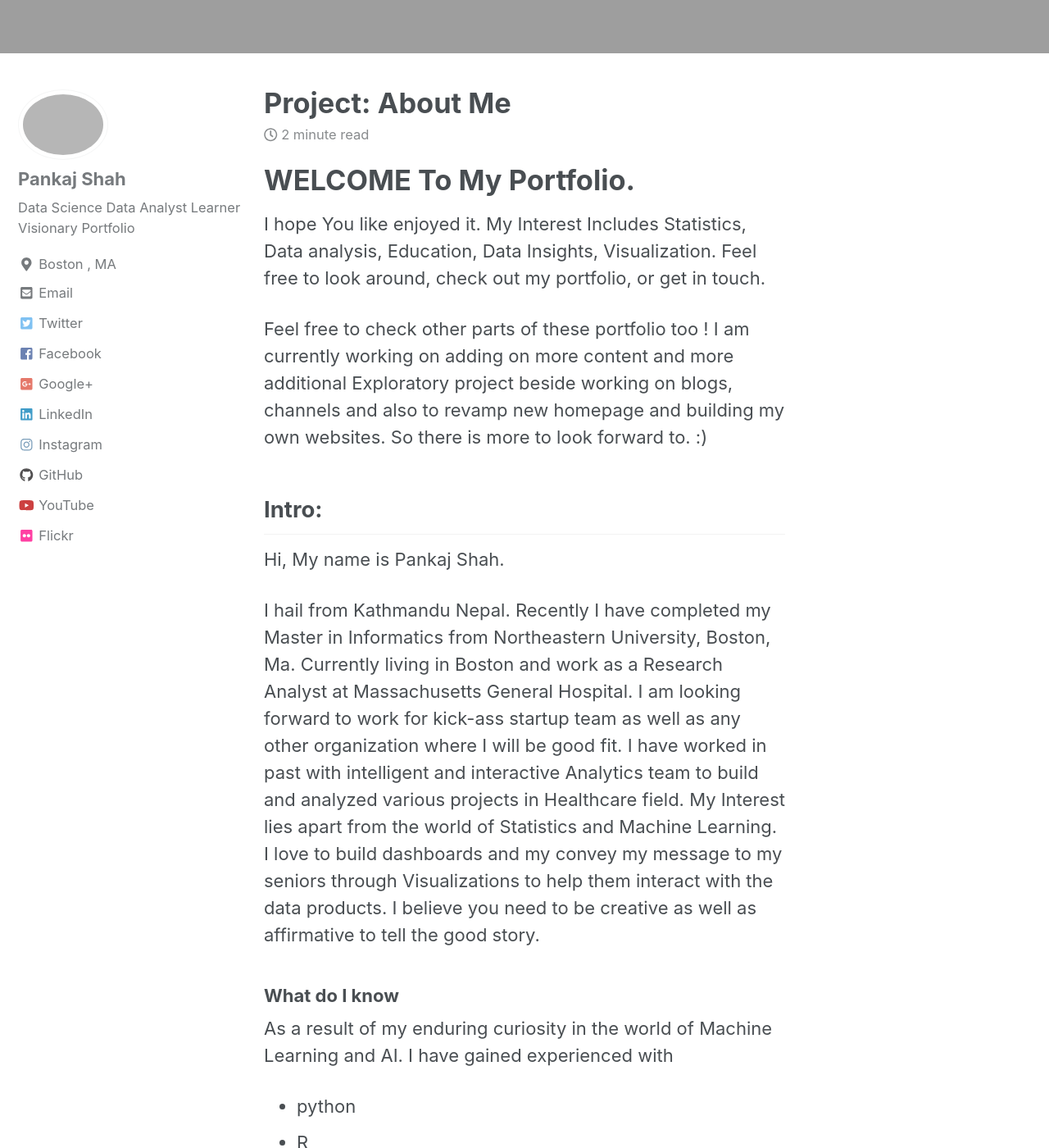
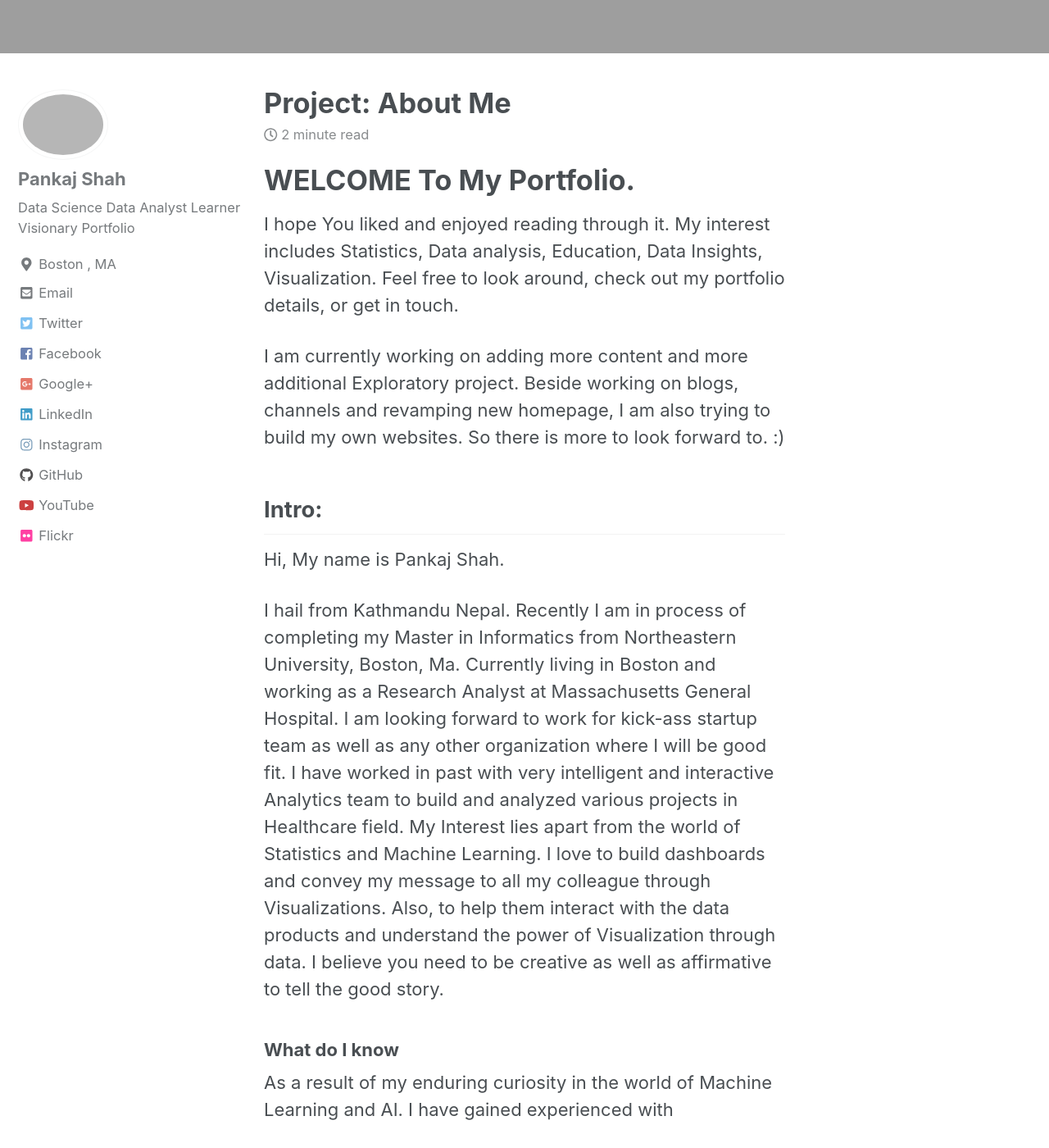
Before and after one commit to shahnp/Pankajshah, a Jekyll site: the page built from _posts/2018-10-13-projects.md, in a window 1280 px wide and 1400 px high, scrolled down 995 px. Shown: the whole window at 82% size. Built offline with Jekyll 4.4.1, drawn with Linux system fonts in a browser that asks for light colours; nearby versions of some CDN libraries; formulas are drawn with MathJax 3; some of the changed text lies outside the part shown.

Commit message:
Update 2018-10-13-projects.md

````diff
--- a/_posts/2018-10-13-projects.md
+++ b/_posts/2018-10-13-projects.md
@@ -9,15 +9,16 @@ mathjax: "true"
 ---
 
 # WELCOME To My Portfolio.
-I hope You like enjoyed it. My Interest Includes Statistics, Data analysis, Education, Data Insights, Visualization. Feel free to look around, check out my portfolio, or get in touch.
+I hope You liked and enjoyed reading through it.
+My interest includes Statistics, Data analysis, Education, Data Insights, Visualization. Feel free to look around, check out my portfolio details, or get in touch.
 
-Feel free to check other parts of these portfolio too ! I am currently working on adding on more content and more additional Exploratory project beside working on blogs, channels and also to revamp new homepage and building my own websites. So there is more to look forward to. :)
+I am currently working on adding more content and more additional Exploratory project. Beside working on blogs, channels and revamping new homepage, I am also trying to build my own websites. So there is more to look forward to. :)
 
 ## Intro:
 
-  Hi, My name is Pankaj Shah.
+Hi, My name is Pankaj Shah.
 
-  I hail from Kathmandu Nepal. Recently I have completed my Master in Informatics from Northeastern University, Boston, Ma. Currently living in Boston and work as a Research Analyst at Massachusetts General Hospital. I am looking forward to work for kick-ass startup team as well as any other organization where I will be good fit. I have worked in past with intelligent and interactive Analytics team to build and analyzed various projects in Healthcare field. My Interest lies apart from the world of Statistics and Machine Learning. I love to build dashboards and my convey my message to my seniors through Visualizations to help them interact with the data products. I believe you need to be creative as well as affirmative to tell the good story.
+I hail from Kathmandu Nepal. Recently I am in process of completing my Master in Informatics from Northeastern University, Boston, Ma. Currently living in Boston and working as a Research Analyst at Massachusetts General Hospital. I am looking forward to work for kick-ass startup team as well as any other organization where I will be good fit. I have worked in past with very intelligent and interactive Analytics team to build and analyzed various projects in Healthcare field. My Interest lies apart from the world of Statistics and Machine Learning. I love to build dashboards and convey my message to all my colleague through Visualizations. Also, to help them interact with the data products and understand the power of Visualization through data. I believe you need to be creative as well as affirmative to tell the good story.
 
 ### What do I know
 
@@ -66,7 +69,7 @@ Python code block:
       z = np.sum(x,y)
       return z
 ```
-2. R
+2.
 R code block:
 ```r
 library(dplyr)
@@ -75,21 +78,23 @@ url<–"https://data.boston.gov/dataset/311-service-requests"
 df <- read_csv(url) # Reading boston 311 csv file
 head(df)
 ```
-3. SQL
+3.
 SQL code block
-```{sql connection=}
+
+```
+{sql connection=}
 SELECT *
 FROM Customers
-WHERE CustomerID=1;
+WHERE CustomerID=1 ;
 ```
-4. Inline Sanple Code
+4. Inline Sample Code
 
 Here's some inline code `x+y`.
 
 Here's an image:
 <img src="{{ site.url }}{{ site.baseurl }}/images/Mountain_Nepal.png" alt="linearly separable data">
 
-Here's another image using Kramdown:
+Here's Same image using Kramdown:
 ![alt]({{ site.url }}{{ site.baseurl }}/images/Mountain_Nepal.png)
 
 Here's some math:
````
Also changed, not shown: other parts of _posts/2018-10-13-projects.md (+6 -4 lines).
